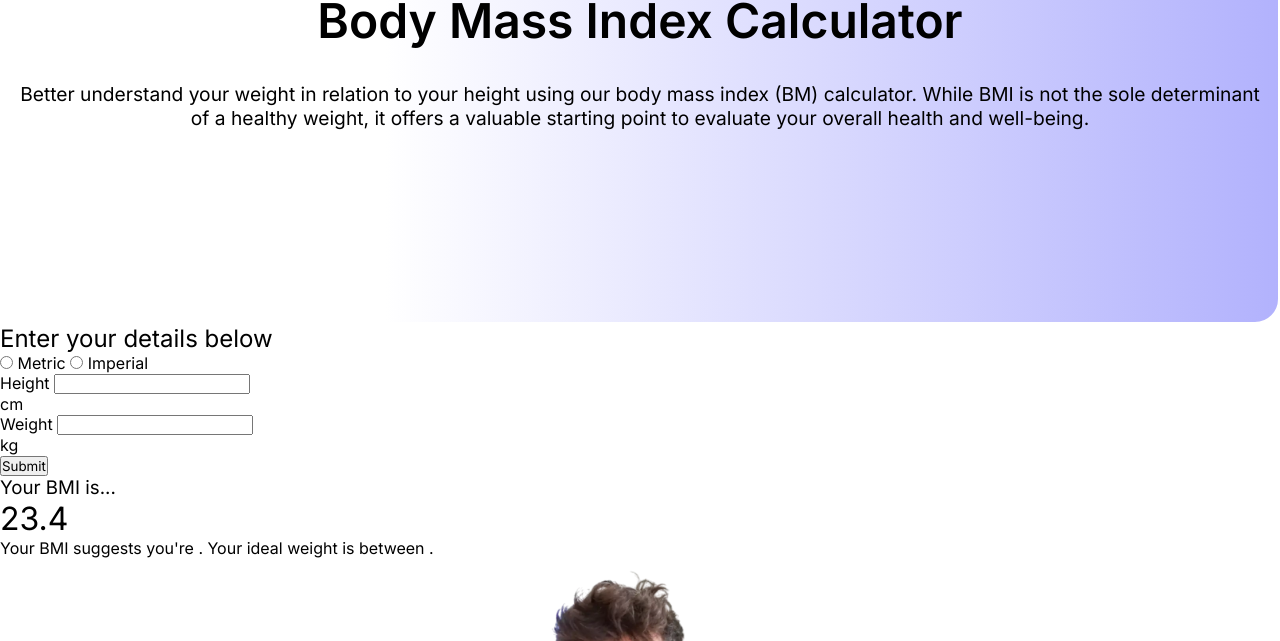
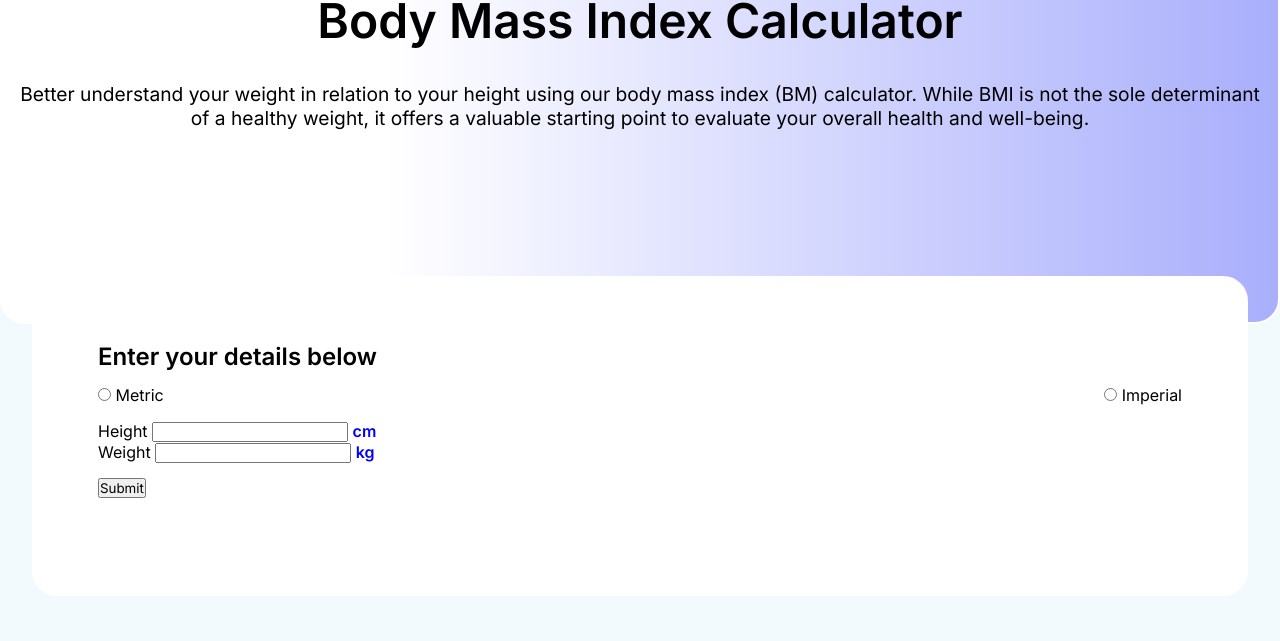
Before and after one commit to Jpatrick6420/body-index-calculator, a plain HTML site: page index.html in a window 1280 px wide. Shown: the part 139-780 px from the top of the page. Drawn offline with Linux system fonts and the light colour scheme.

Commit message:
more heading styling

```diff
--- a/index.html
+++ b/index.html
@@ -22,10 +22,14 @@
         <h2 class="main-header__form-header">Enter your details below</h2>
         <form method="get">
           <div class="main-header__form--measurement">
+            <div class="metric">
               <input type="radio" name="measurement" value="Metric" />
               <label for="measurment">Metric</label>
+            </div>
+            <div class="imperial">
               <input type="radio" name="measurement" value="Imperial" />
-            <label fro="measurement">Imperial</label>
+              <label for="measurement">Imperial</label>
+            </div>
           </div>
           <div>
             <label for="height" class="main-header__form-input-heading"
@@ -48,17 +52,18 @@
             <p class="main-header__form--input-label">kg</p>
           </div>
         </form>
-      </div>
+
         <div class="main-header__results--container">
           <div class="main-header__results--button">
             <button type="submit">Submit</button>
           </div>
-        <div class="main-header__results--content">
+          <div class="main-header__results--content hidden">
             <h3 class="main-header__results--title">Your BMI is...</h3>
             <h1 class="main-header__results--answer">23.4</h1>
             <p class="main-header__results--explanation">
               Your BMI suggests you're . Your ideal weight is between .
             </p>
+          </div>
         </div>
       </div>
     </main>
--- a/main.scss
+++ b/main.scss
@@ -7,7 +7,9 @@ $font-weight: (
 
 $colors: (
   main: black,
-  secondary: #afafff,
+  secondary: blue,
+  container-background-color: white,
+  background-color: rgba(190, 231, 247, 0.2),
 );
 $font-size: (
   main: 1.2rem,
@@ -15,12 +17,19 @@ $font-size: (
   sub-heading: 2rem,
 );
 $container-border-radius: 25px;
+
+.hidden {
+  display: none;
+}
 * {
   box-sizing: border-box;
   margin: 0;
   padding: 0;
   font-family: "inter", sans-serif;
   font-weight: 400;
+}
+body {
+  background-color: map-get($map: $colors, $key: background-color);
 }
 .main-header {
   display: flex;
@@ -46,6 +55,9 @@ $container-border-radius: 25px;
     width: 3rem;
   }
 }
+.main-header__form-header {
+  font-weight: map-get($font-weight, heading);
+}
 .main-header__title {
   font-size: map-get($map: $font-size, $key: heading);
   font-weight: map-get($map: $font-weight, $key: heading);
@@ -55,6 +67,35 @@ $container-border-radius: 25px;
 .main-header__content {
   font-size: map-get($map: $font-size, $key: main);
 }
+
+.main-header__form--container {
+  border: 2px solid white;
+  border-radius: $container-border-radius;
+  position: relative;
+  bottom: 3rem;
+  background-color: map-get($map: $colors, $key: container-background-color);
+  padding: 4rem;
+  padding-bottom: 6rem;
+  width: 95%;
+  margin: 0 auto;
+  height: 20rem;
+  display: flex;
+  flex-direction: column;
+  justify-content: space-between;
+}
+
+form {
+  .main-header__form--measurement {
+    display: flex;
+    justify-content: space-between;
+    padding-bottom: 1rem;
+  }
+}
+.main-header__form--input-label {
+  display: inline-block;
+  color: map-get($map: $colors, $key: secondary);
+  font-weight: map-get($map: $font-weight, $key: heading);
+}
 .results__section-img img {
   display: block;
   width: 28rem;
```
Also changed, not shown: main.css. Lines whose indentation alone changed are shown as unchanged.
